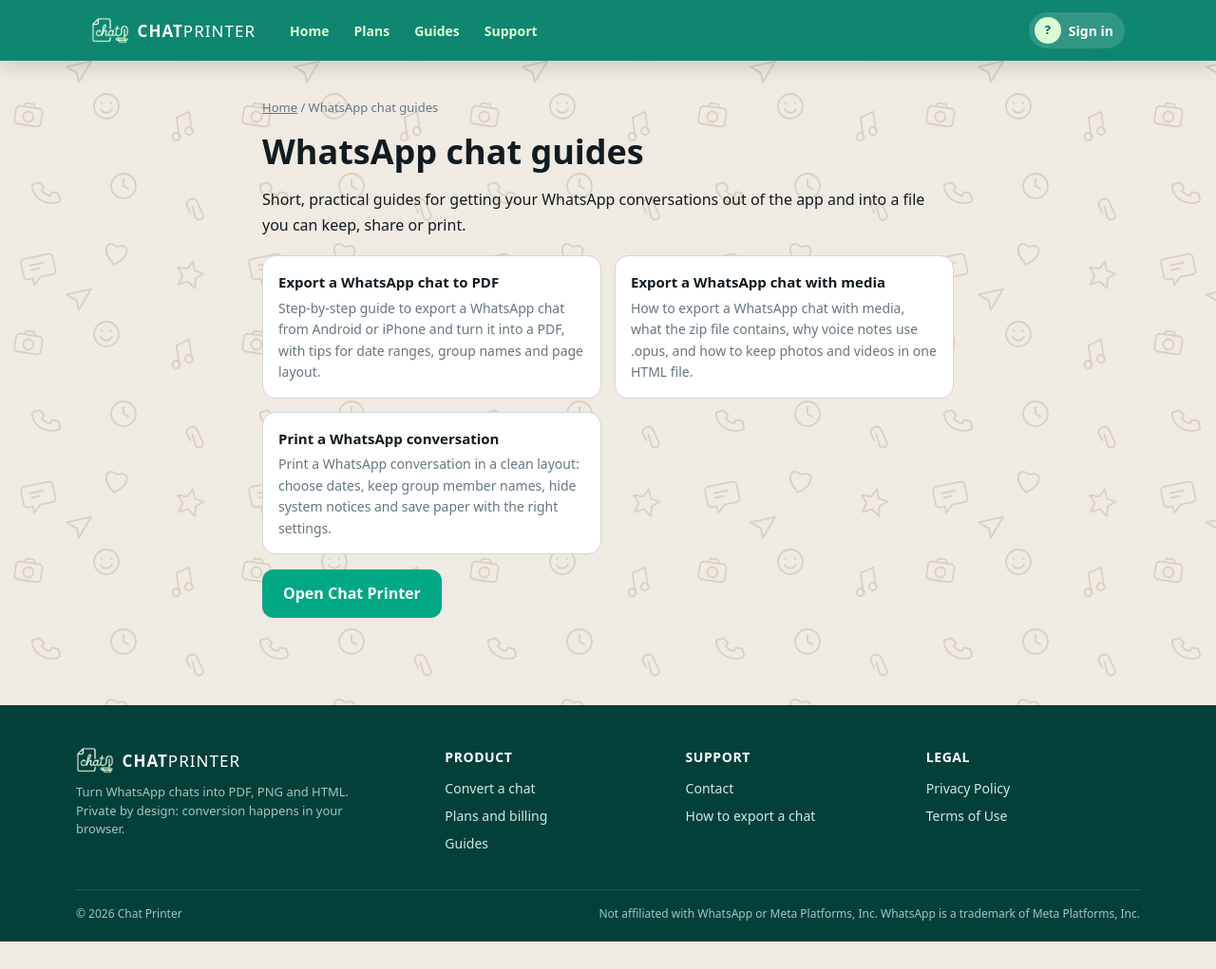
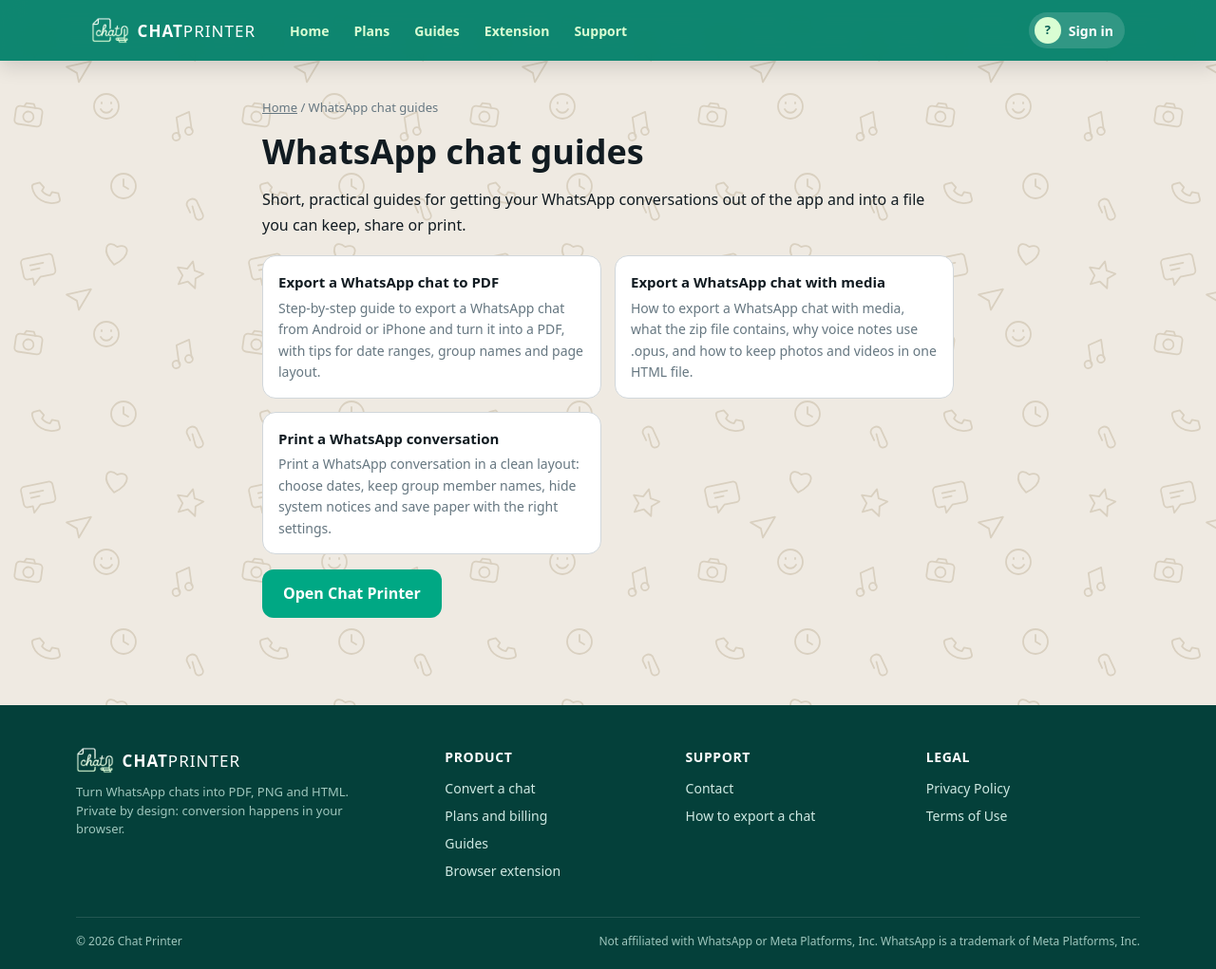
Before and after one commit to Zeeshan-78/Chat-Printer, a browser extension: page public/guides.html in a window 1280 px wide. Shown: the whole page at 95% size. Before the commit the page ends 992 px from the top, so only its background shows below. Drawn offline with Linux system fonts and the light colour scheme.

Commit message:
user guide add extension guide

```diff
--- a/public/guides.html
+++ b/public/guides.html
@@ -6,12 +6,12 @@
 <link rel="icon" href="/favicon.ico" sizes="any"><link rel="icon" type="image/png" sizes="32x32" href="/img/favicon-32.png"><link rel="apple-touch-icon" href="/img/apple-touch-icon.png"><link rel="manifest" href="/site.webmanifest"><link rel="stylesheet" href="/style.css">
 <script type="application/ld+json">[{"@context":"https://schema.org","@type":"BreadcrumbList","itemListElement":[{"@type":"ListItem","position":1,"name":"Home","item":"https://chatprinter.vercel.app/"},{"@type":"ListItem","position":2,"name":"WhatsApp chat guides","item":"https://chatprinter.vercel.app/guides"}]}]</script></head><body>
 <header class="hdr"><div class="hdr-in"><a class="logo" href="/" aria-label="Chat Printer home"><img src="/img/logo-icon-white.png" alt="" width="40" height="28"><span class="wm"><b>CHAT</b>PRINTER</span></a>
-<nav class="nav" id="nav"><a href="/">Home</a><a href="/#billing">Plans</a><a href="/guides">Guides</a><a href="/#contact">Support</a></nav>
+<nav class="nav" id="nav"><a href="/">Home</a><a href="/#billing">Plans</a><a href="/guides">Guides</a><a href="/extension">Extension</a><a href="/#contact">Support</a></nav>
 <div class="hdr-r"><a class="acct-chip" href="/#account"><span class="av">?</span><span id="navtxt">Sign in</span></a><button class="burger" id="burger" aria-label="Menu" aria-expanded="false"><span></span><span></span><span></span></button></div></div></header>
 <main class="article"><div class="crumbs"><a href="/">Home</a> / WhatsApp chat guides</div><h1>WhatsApp chat guides</h1>
 <p>Short, practical guides for getting your WhatsApp conversations out of the app and into a file you can keep, share or print.</p><div class="guides"><a href="/guides/export-whatsapp-chat-to-pdf"><b>Export a WhatsApp chat to PDF</b><span>Step-by-step guide to export a WhatsApp chat from Android or iPhone and turn it into a PDF, with tips for date ranges, group names and page layout.</span></a><a href="/guides/export-whatsapp-chat-with-media"><b>Export a WhatsApp chat with media</b><span>How to export a WhatsApp chat with media, what the zip file contains, why voice notes use .opus, and how to keep photos and videos in one HTML file.</span></a><a href="/guides/print-whatsapp-conversation"><b>Print a WhatsApp conversation</b><span>Print a WhatsApp conversation in a clean layout: choose dates, keep group member names, hide system notices and save paper with the right settings.</span></a></div><p><a class="cta" href="/#tool">Open Chat Printer</a></p></main>
 <footer class="ftr"><div class="ftr-grid"><div class="ftr-brand"><a class="logo" href="/"><img src="/img/logo-icon-white.png" alt="" width="40" height="28"><span class="wm"><b>CHAT</b>PRINTER</span></a><p>Turn WhatsApp chats into PDF, PNG and HTML. Private by design: conversion happens in your browser.</p></div>
-<div><h4>Product</h4><a href="/">Convert a chat</a><a href="/#billing">Plans and billing</a><a href="/guides">Guides</a></div>
+<div><h4>Product</h4><a href="/">Convert a chat</a><a href="/#billing">Plans and billing</a><a href="/guides">Guides</a><a href="/extension">Browser extension</a></div>
 <div><h4>Support</h4><a href="/#contact">Contact</a><a href="/guides/export-whatsapp-chat-to-pdf">How to export a chat</a></div>
 <div><h4>Legal</h4><a href="/privacy">Privacy Policy</a><a href="/terms">Terms of Use</a></div></div>
 <div class="ftr-bot"><span>© 2026 Chat Printer</span><span>Not affiliated with WhatsApp or Meta Platforms, Inc. WhatsApp is a trademark of Meta Platforms, Inc.</span></div></footer>
```
